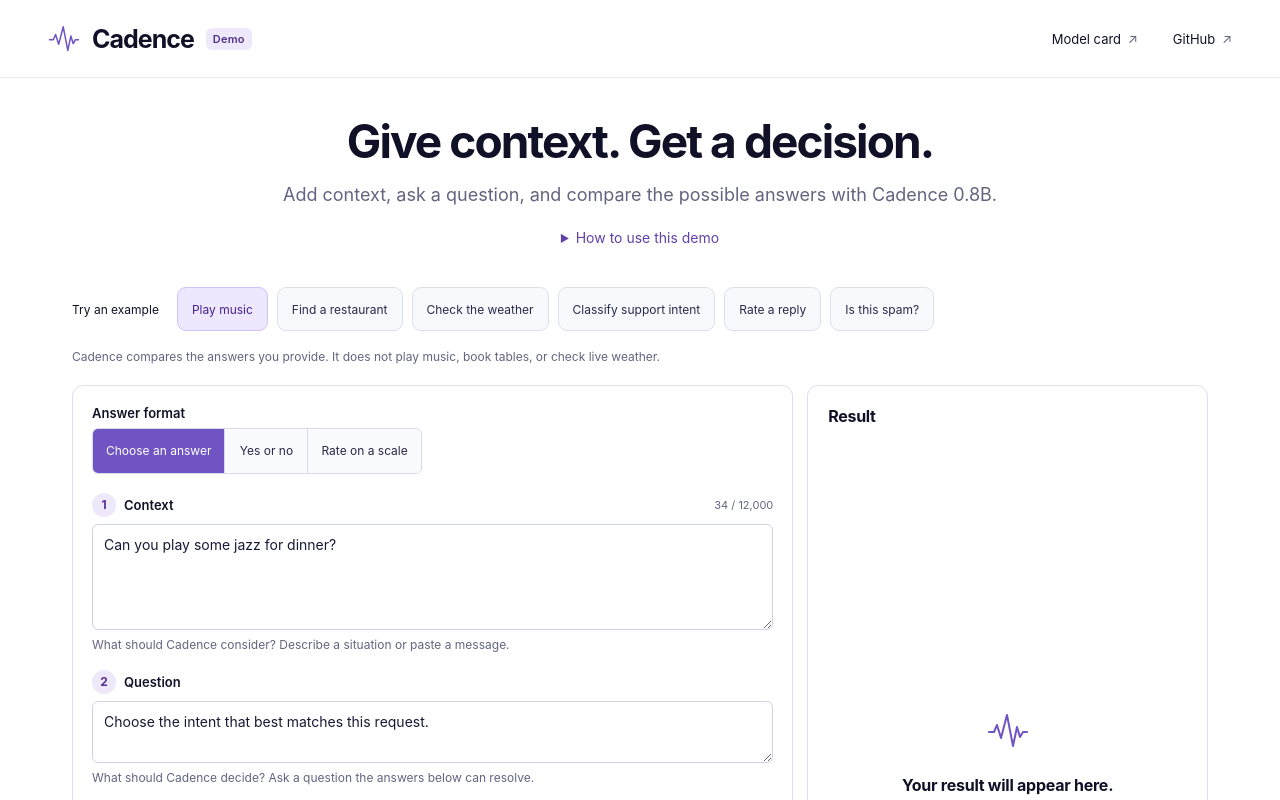
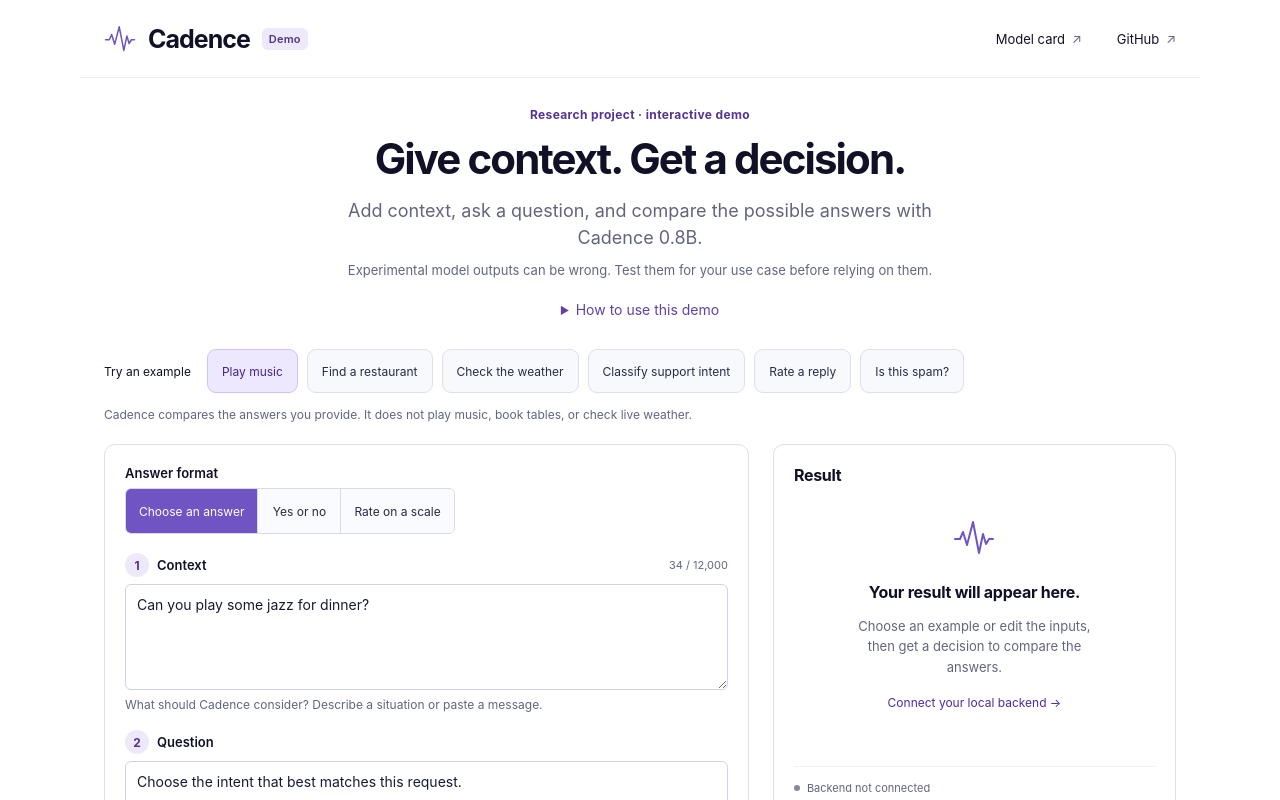
Before and after one commit to z-brenner/cadencedemo, a React (Vite) app: page /tmp/cadence-real-browser-mobile.png in a window 1280 px wide. Shown: the top 800 px of the page. Built offline with nearby package versions, Linux system fonts and the light colour scheme; no server answers.

Commit message:
Clarify research status and balance demo layout

```diff
--- a/web/src/App.tsx
+++ b/web/src/App.tsx
@@ -311,36 +311,31 @@ export default function App() {
         </nav>
       </header>
       <main>
-        {staticExplorer && (
-          <aside className="staticExplorer-banner" aria-label="Hosting and inference">
-            <strong>Static playground · no model inference</strong>
-            <p>
-              Edit examples and inspect a validated request. Run Cadence with the local setup guide.
-            </p>
-            <button className="text-button" onClick={() => setSetup(true)}>
-              Run locally →
-            </button>
-          </aside>
-        )}
         {preview && (
           <div className="preview-banner" role="status">
             UI test preview — results are mocked by the automated test. No model inference.
           </div>
         )}
         <section className="intro">
+          <p className="research-label">Research project · interactive demo</p>
           <h1>Give context. Get a decision.</h1>
           <p>
             {staticExplorer
-              ? 'Try a familiar example, then make it your own. This website prepares inputs for local inference.'
+              ? 'Try a familiar example, then make it your own. Explore how Cadence compares the answers you provide.'
               : browserModelAvailable
                 ? 'Add context, ask a question, and compare answers on your device with Cadence 0.8B.'
                 : 'Add context, ask a question, and compare the possible answers with Cadence 0.8B.'}
           </p>
+          <p className="research-note">
+            Experimental model outputs can be wrong. Test them for your use case before relying on
+            them.
+          </p>
           <details className="about-demo">
             <summary>How to use this demo</summary>
             <p>
-              Cadence is a small model that turns context and a question into a structured decision.
-              It chooses an option, estimates the probability of true, or scores ordered levels. It
+              Cadence is a research project exploring small models for structured decisions. It turns
+              context and a question into a structured decision. It chooses an option, estimates the
+              probability of true, or scores ordered levels. It
               does not generate chat replies.
             </p>
             <ol>
@@ -371,6 +366,24 @@ export default function App() {
             </p>
           </details>
         </section>
+        {staticExplorer && (
+          <aside className="staticExplorer-banner" aria-labelledby="download-availability-title">
+            <div>
+              <div className="availability-heading">
+                <h2 id="download-availability-title">Browser model download</h2>
+                <span className="availability-status">Not available yet</span>
+              </div>
+              <p>
+                Browser model files are awaiting publication. For now, explore requests below or
+                run the model locally.
+              </p>
+              <p className="availability-mode">Static playground · no model inference</p>
+            </div>
+            <button className="secondary" onClick={() => setSetup(true)}>
+              Run locally →
+            </button>
+          </aside>
+        )}
         {browserModelAvailable && (
           <section className="model-preparation" aria-labelledby="model-preparation-title">
             <div className="model-preparation-heading">
@@ -975,6 +988,7 @@ export default function App() {
         </section>
         <footer>
           <span>
+            Research demo ·{' '}
             {browserModelAvailable
               ? 'On-device browser inference · FP32'
               : staticExplorer
--- a/web/src/styles.css
+++ b/web/src/styles.css
@@ -74,9 +74,9 @@ p {
 }
 .header {
   height: 78px;
-  max-width: 1280px;
+  max-width: 1120px;
   margin: auto;
-  padding: 0 48px;
+  padding: 0 24px;
   display: flex;
   align-items: center;
   justify-content: space-between;
@@ -107,16 +107,16 @@ p {
   margin-left: 3px;
 }
 main {
-  max-width: 1184px;
+  max-width: 1120px;
   margin: auto;
   padding: 0 24px;
 }
 .intro {
   text-align: center;
-  padding: 36px 0 38px;
+  padding: 28px 0;
 }
 .intro h1 {
-  font-size: clamp(30px, 3.7vw, 46px);
+  font-size: clamp(30px, 3.5vw, 42px);
   letter-spacing: -1.9px;
   line-height: 1.18;
   font-weight: 750;
@@ -130,8 +130,8 @@ main {
 .presets {
   display: flex;
   align-items: center;
-  gap: 18px;
-  margin-bottom: 20px;
+  gap: 16px;
+  margin-bottom: 12px;
 }
 .presets > span {
   font-size: 12px;
@@ -160,10 +160,10 @@ main {
 }
 .workbench {
   display: grid;
-  grid-template-columns: minmax(0, 1.8fr) minmax(0, 1fr);
-  gap: 14px;
+  grid-template-columns: minmax(0, 1.6fr) minmax(0, 1fr);
+  gap: 24px;
   scroll-margin-top: 20px;
-  align-items: stretch;
+  align-items: start;
 }
 .panel {
   border: 1px solid var(--line);
@@ -171,7 +171,7 @@ main {
   background: #fff;
 }
 .editor {
-  padding: 19px;
+  padding: 20px;
 }
 .toolbar {
   display: flex;
@@ -351,7 +351,7 @@ textarea#instructions {
   display: flex;
   flex-direction: column;
   padding: 20px;
-  min-height: 500px;
+  min-height: 0;
   min-width: 0;
 }
 .result-header {
@@ -366,7 +366,7 @@ textarea#instructions {
   letter-spacing: -0.3px;
 }
 .empty {
-  flex: 1;
+  min-height: 220px;
   display: flex;
   flex-direction: column;
   justify-content: center;
@@ -406,6 +406,7 @@ textarea#instructions {
   font-size: 11px;
   border-top: 1px solid #edf0f5;
   padding-top: 14px;
+  margin-top: 20px;
 }
 .status-dot {
   width: 6px;
@@ -417,8 +418,7 @@ textarea#instructions {
   background: #298454;
 }
 .result-content {
-  padding-top: 28px;
-  flex: 1;
+  padding-top: 20px;
 }
 .result-label {
   color: var(--muted);
@@ -521,7 +521,7 @@ dialog pre {
   background: var(--soft);
   border-radius: 10px;
   padding: 20px;
-  margin-top: 16px;
+  margin-top: 24px;
 }
 .guide-columns {
   display: grid;
@@ -659,12 +659,6 @@ dialog code {
   color: #4e2aa6;
   text-decoration: underline;
 }
-@media (min-width: 1500px) {
-  .intro {
-    padding-top: 50px;
-    padding-bottom: 44px;
-  }
-}
 @media (max-width: 900px) {
   .header {
     padding: 0 24px;
@@ -719,7 +713,7 @@ dialog code {
     display: none;
   }
   .intro {
-    padding: 30px 12px;
+    padding: 24px 0;
   }
   .intro h1 {
     font-size: 34px;
@@ -769,7 +763,7 @@ dialog code {
     flex-wrap: wrap;
   }
   .result {
-    min-height: 320px;
+    min-height: 0;
     padding: 18px;
   }
   .empty {
@@ -818,9 +812,13 @@ dialog code {
     font-size: 14px !important;
   }
 }
-.hosted-banner {
-  margin: 24px 0 0;
-  padding: 18px 22px;
+.staticExplorer-banner {
+  display: flex;
+  align-items: center;
+  justify-content: space-between;
+  gap: 20px;
+  margin: 0 0 24px;
+  padding: 18px 20px;
   border: 1px solid #d9d2ed;
   border-radius: 12px;
   background: #f7f5fc;
@@ -865,10 +863,70 @@ dialog code {
 .about-demo li + li {
   margin-top: 8px;
 }
-.hosted-banner p {
-  margin: 8px 0;
-  line-height: 1.6;
+.staticExplorer-banner p {
+  margin-top: 8px;
+  line-height: 1.5;
+  max-width: 680px;
 }
+.staticExplorer-banner .secondary {
+  flex-shrink: 0;
+}
+.availability-heading {
+  display: flex;
+  flex-wrap: wrap;
+  align-items: center;
+  gap: 8px 12px;
+}
+.availability-heading h2 {
+  font-size: 16px;
+  line-height: 1.5;
+}
+.availability-status {
+  border: 1px solid #d9d2ed;
+  border-radius: 20px;
+  padding: 3px 9px;
+  font-size: 12px;
+  white-space: nowrap;
+}
+.staticExplorer-banner .availability-mode {
+  font-size: 12px;
+  color: var(--muted);
+}
+.intro .research-label {
+  margin: 0 0 10px;
+  color: #543394;
+  font-size: 12px;
+  font-weight: 650;
+  letter-spacing: 0.03em;
+}
+.intro > p:not(.research-label) {
+  max-width: 660px;
+  margin-left: auto;
+  margin-right: auto;
+}
+.intro .research-note {
+  font-size: 13px;
+  margin-top: 10px;
+}
+@media (max-width: 680px) {
+  .staticExplorer-banner {
+    flex-direction: column;
+    align-items: flex-start;
+    gap: 12px;
+    padding: 16px;
+    font-size: 13px;
+  }
+  .availability-heading {
+    gap: 6px 10px;
+  }
+  .intro .research-label {
+    font-size: 11px;
+  }
+  .intro .research-note {
+    font-size: 12px;
+  }
+}
+
 .request-preview pre {
   max-height: 420px;
 }
@@ -896,7 +954,7 @@ dialog code {
   font-weight: 650;
 }
 .scenario-note {
-  margin: -4px 0 18px;
+  margin: 0 0 20px;
   color: var(--muted);
   font-size: 12px;
   line-height: 1.6;
```
